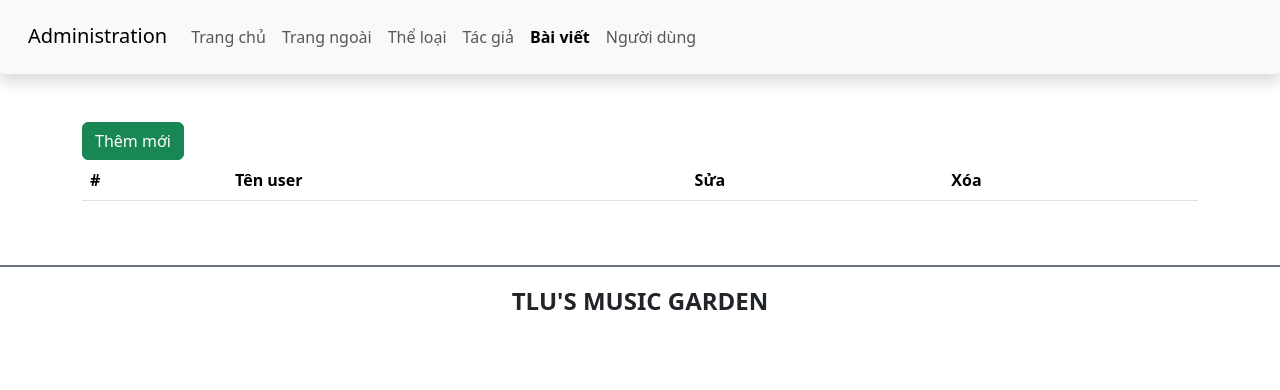
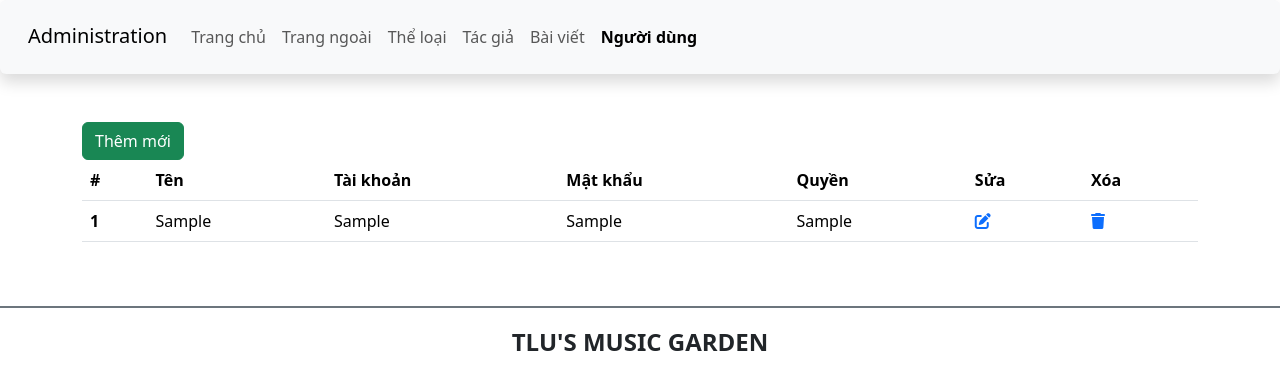
Before and after one commit to TaiPhung02/CSE485_2023, a PHP site: page /admin/user.php in a window 1280 px wide. Shown: the top 390 px of the page. Run offline with PHP 8.4, Linux system fonts and the light colour scheme; the visitor is signed in with stand-in values (Sample User, id 1); tables that the repository leaves empty or names only in its code hold one stand-in row (values such as "Sample post"); lists and menus that the app fills with data are empty; some libraries are stand-ins or nearby versions; some web fonts are replaced.

Commit message:
update users page

```diff
--- a/SourceCode/admin/user.php
+++ b/SourceCode/admin/user.php
@@ -40,10 +40,10 @@ if(!$_SESSION['login']) {
                         <a class="nav-link" href="author.php">Tác giả</a>
                     </li>
                     <li class="nav-item">
-                        <a class="nav-link active fw-bold" href="article.php">Bài viết</a>
+                        <a class="nav-link" href="article.php">Bài viết</a>
                     </li>
                     <li class="nav-item">
-                        <a class="nav-link" href="user.php">Người dùng</a>
+                        <a class="nav-link active fw-bold" href="user.php">Người dùng</a>
                     </li>
                 </ul>
                 </div>
@@ -60,27 +60,31 @@ if(!$_SESSION['login']) {
                     <thead>
                         <tr>
                             <th scope="col">#</th>
-                            <th scope="col">Tên user</th>
+                            <th>Tên</th>
+                            <th>Tài khoản</th>
+                            <th>Mật khẩu</th>
+                            <th>Quyền</th>
                             <th>Sửa</th>
                             <th>Xóa</th>
                         </tr>
                     </thead>
                     <tbody>
                         <?php
-                            $sql = "SELECT * FROM tb_user;
-                            INNER JOIN tacgia ON baiviet.ma_tgia = tacgia.ma_tgia
-                            INNER JOIN theloai ON theloai.ma_tloai = baiviet.ma_tloai";
+                            $sql = "SELECT * FROM users";
                             $result = mysqli_query($conn, $sql);
                             while ($row = mysqli_fetch_assoc($result)) {
                         ?>
                                 <tr>
-                                    <th scope="row"><?php echo $row['id'] ?></th>
-                                    <td><?php echo $row['name'] ?></td>
+                                    <th scope="row"><?php echo $row['id_nguoidung'] ?></th>
+                                    <td><?php echo $row['ten_nd'] ?></td>
+                                    <td><?php echo $row['tai_khoan'] ?></td>
+                                    <td><?php echo $row['mat_khau'] ?></td>
+                                    <td><?php echo $row['quyen'] ?></td>
                                     <td>
-                                        <a href="edit_user.php?id_user=<?php echo $row['id'] ?>"><i class="fa-solid fa-pen-to-square"></i></a>
+                                        <a href="edit_user.php?id_user=<?php echo $row['id_nguoidung'] ?>"><i class="fa-solid fa-pen-to-square"></i></a>
                                     </td>
                                     <td>
-                                        <a href="process_delete_user.php?id_user=<?php echo $row['id'] ?>"><i class="fa-solid fa-trash"></i></a>
+                                        <a href="process_delete_user.php?id_user=<?php echo $row['id_nguoidung'] ?>"><i class="fa-solid fa-trash"></i></a>
                                     </td>
                                 </tr>
                                 <?php
```
